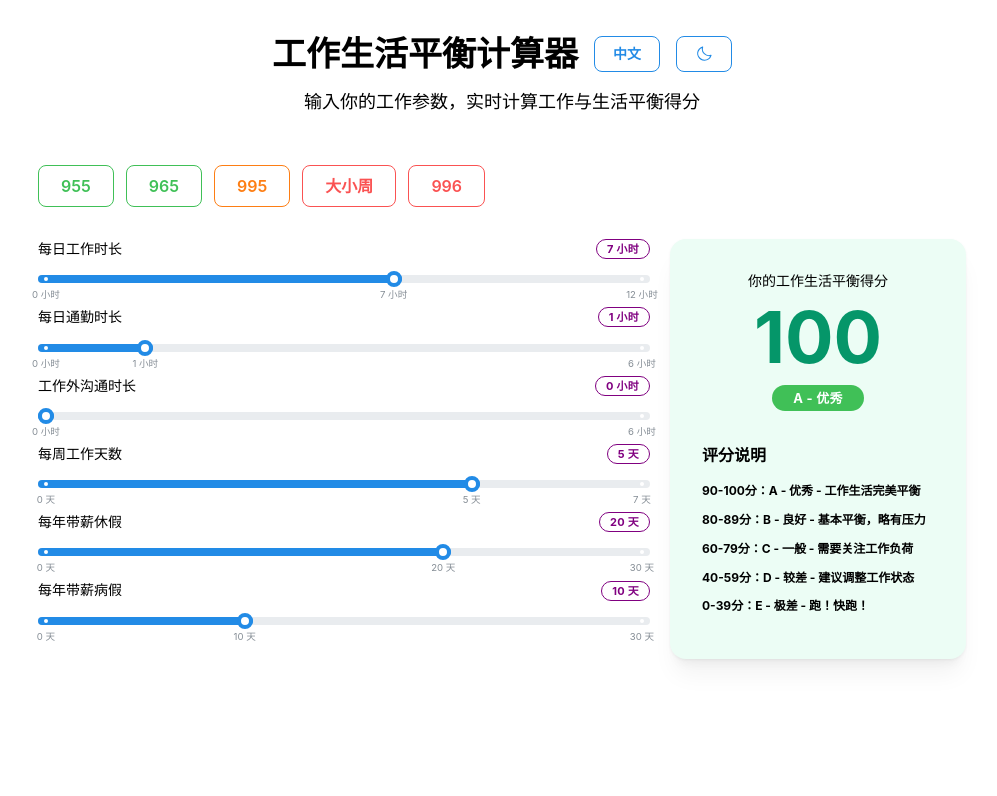
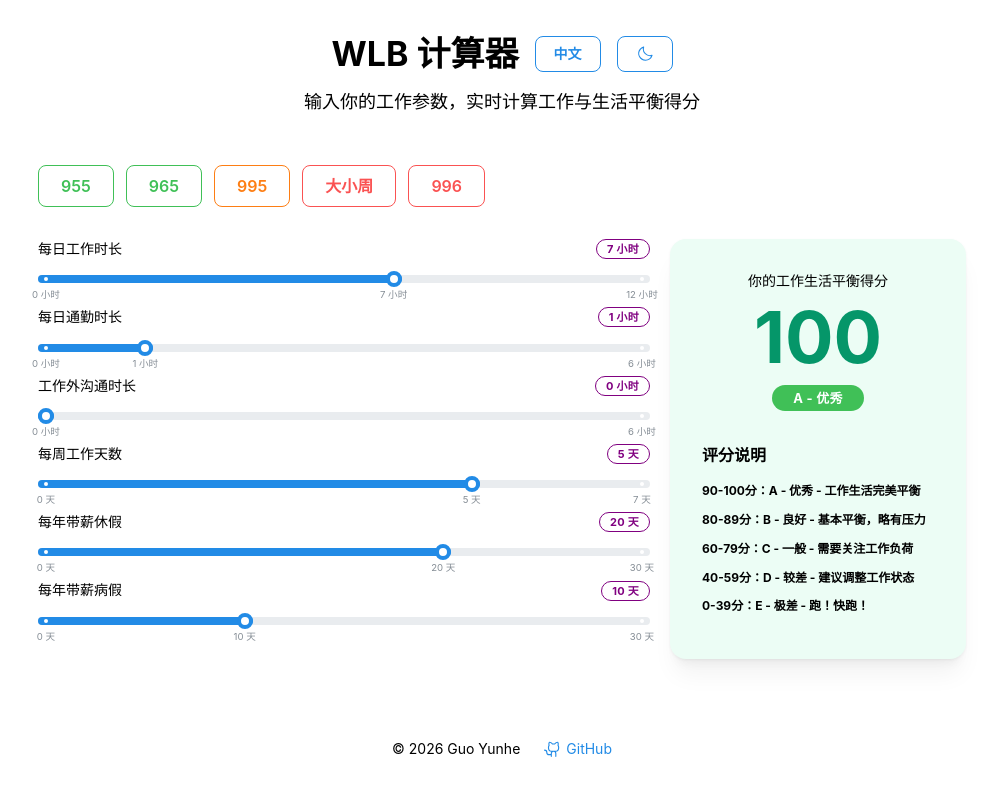
Before and after one commit to guoyunhe/wlb-calc, a React (Vite) app: page / in a window 1280 px wide. Shown: the top 796 px of the page, without its empty margins (138-1135 px from the left). Built offline with nearby package versions, Linux system fonts and the light colour scheme.

Commit message:
feat: add footer component and update page layout
1. 新增Footer组件，包含版权信息和GitHub链接
2. 简化中英文站点标题为WLB计算器/Calculator
3. 在App组件中引入Footer并添加到页面布局中

```diff
--- a/src/App.tsx
+++ b/src/App.tsx
@@ -1,7 +1,13 @@
 import WLBCalculator from "./components/WLBCalculator";
+import Footer from "./components/Footer";
 
 function App() {
-  return <WLBCalculator />;
+  return (
+    <>
+      <WLBCalculator />
+      <Footer />
+    </>
+  );
 }
 
 export default App;
--- /dev/null
+++ b/src/components/Footer.tsx
@@ -0,0 +1,30 @@
+import { Text, Anchor, Flex, Box } from "@mantine/core";
+import { useTranslation } from "react-i18next";
+import { GithubLogo } from "@phosphor-icons/react";
+
+export default function Footer() {
+  const { t } = useTranslation();
+  const currentYear = new Date().getFullYear();
+
+  return (
+    <Box p="md" mt="xl">
+      <Flex align="center" justify="center" gap="sm">
+        <Text color="dimmed" size="sm">
+          {t("footer", { year: currentYear })}
+        </Text>
+        <Box />
+        <Anchor
+          href="https://github.com"
+          target="_blank"
+          rel="noopener noreferrer"
+          color="dimmed"
+          size="sm"
+          style={{ display: "flex", alignItems: "center", gap: "4px" }}
+        >
+          <GithubLogo size={18} />
+          GitHub
+        </Anchor>
+      </Flex>
+    </Box>
+  );
+}
--- a/src/i18n/locales/en.json
+++ b/src/i18n/locales/en.json
@@ -1,5 +1,5 @@
 {
-  "title": "Work-Life Balance Calculator",
+  "title": "WLB Calculator",
   "subtitle": "Enter your work parameters to calculate your work-life balance score in real-time",
   "params": "Parameter Settings",
   "dailyWorkingHours": {
@@ -55,5 +55,6 @@
     "light": "Light",
     "dark": "Dark",
     "auto": "System"
-  }
+  },
+  "footer": "© {{year}} Guo Yunhe"
 }
--- a/src/i18n/locales/zh.json
+++ b/src/i18n/locales/zh.json
@@ -1,5 +1,5 @@
 {
-  "title": "工作生活平衡计算器",
+  "title": "WLB 计算器",
   "subtitle": "输入你的工作参数，实时计算工作与生活平衡得分",
   "params": "参数设置",
   "dailyWorkingHours": {
@@ -55,5 +55,6 @@
     "light": "亮色",
     "dark": "暗色",
     "auto": "跟随系统"
-  }
+  },
+  "footer": "© {{year}} Guo Yunhe"
 }
```
